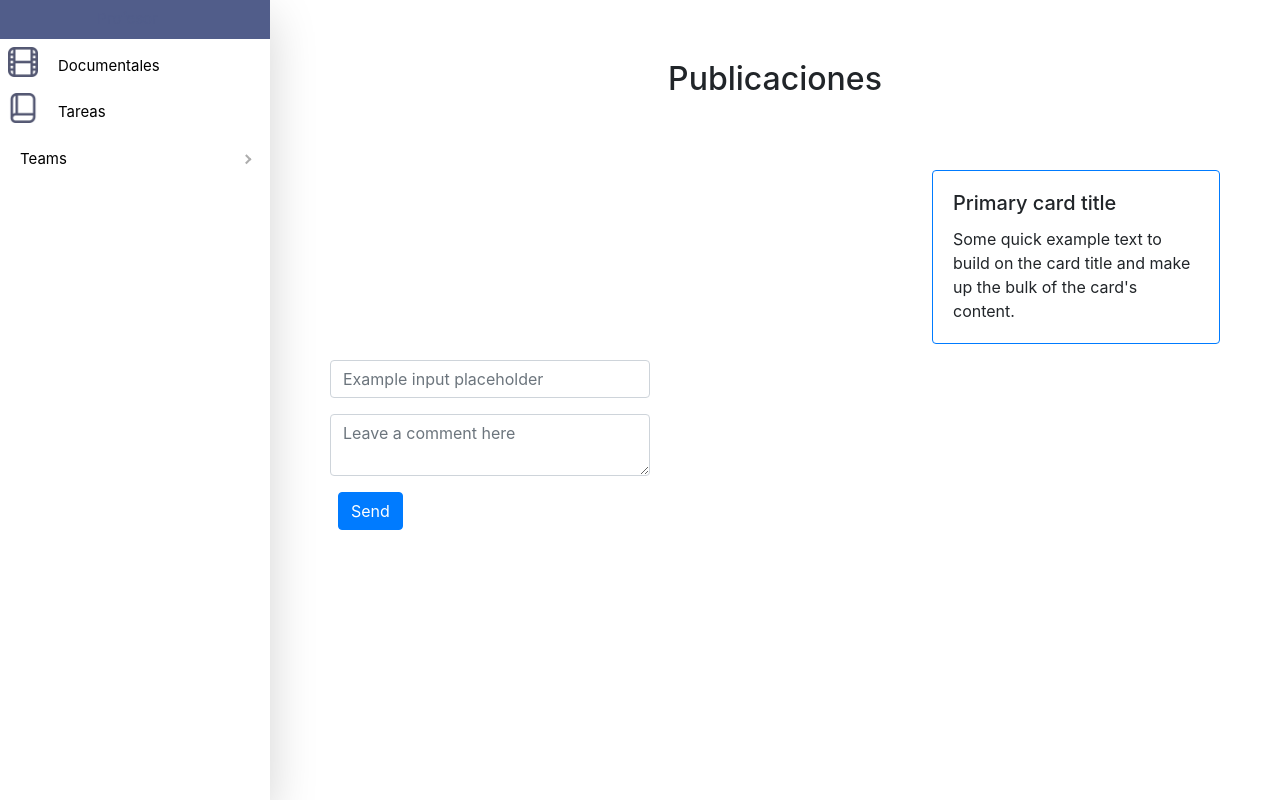
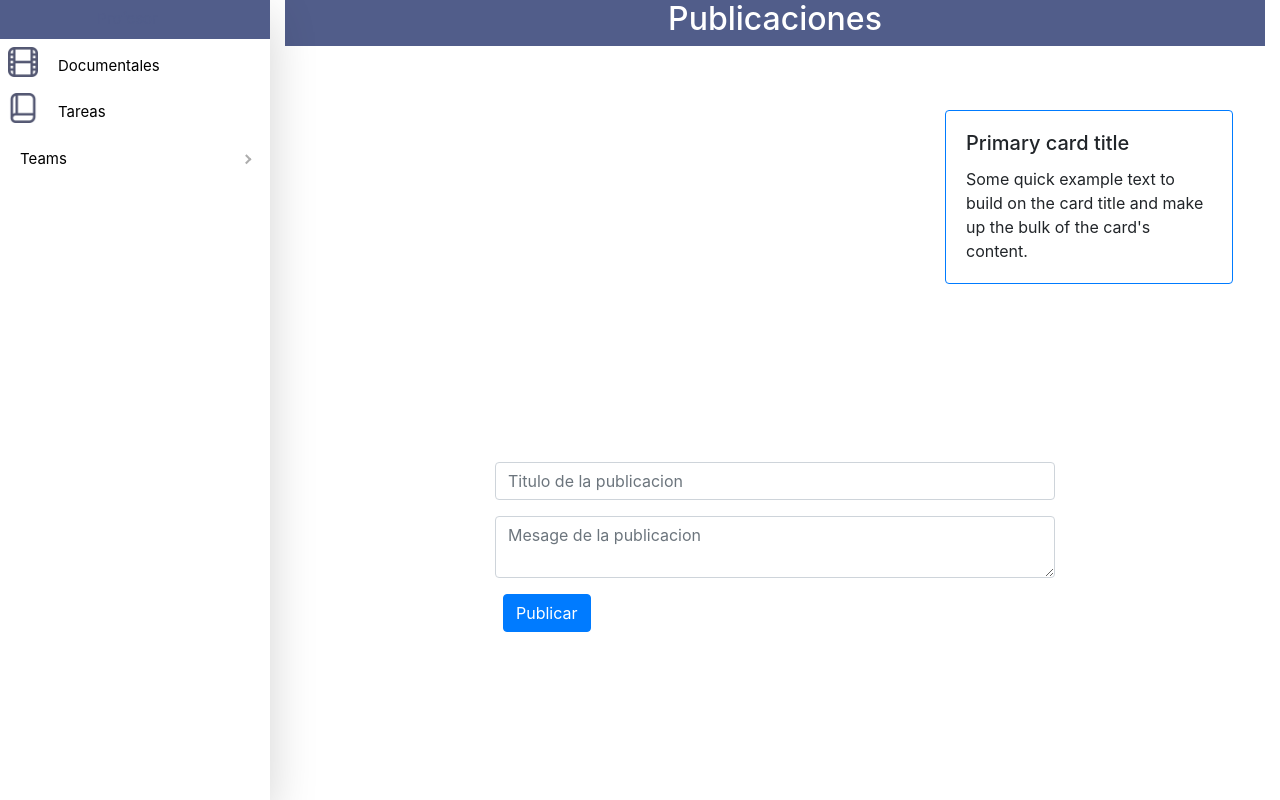
Before and after one commit to axelme28/documentales-app, a React (Create React App) app: page /publicaciones in a window 1280 px wide. Built offline with nearby package versions, Linux system fonts and the light colour scheme.

Commit message:
update: postscreen and add: vistaGaleria

```diff
--- a/src/components/Sidebar.jsx
+++ b/src/components/Sidebar.jsx
@@ -27,14 +27,18 @@ export const Sidebar = () => {
 					</MenuItem>
 					<div className='d-flex m-2'>
 						<img src={iconDoc} style={styles.img} />
-						<MenuItem>Documentales</MenuItem>
+						<MenuItem>Documentales
+							<Link to = '/videos'/>
+						</MenuItem>
 					</div>
 					<div className='d-flex m-2'>
 						<img src={iconTarea} style={styles.img} />
 						<MenuItem>Tareas</MenuItem>
 					</div>
 					<SubMenu title='Teams'>
-						<MenuItem style={{ marginTop: '10' }}>team 1</MenuItem>
+						<MenuItem style={{ marginTop: '10' }}>team 1
+						<Link to = '/publicaciones'/>
+						</MenuItem>
 						<MenuItem>team 2</MenuItem>
 					</SubMenu>
 				</Menu>
--- a/src/index.css
+++ b/src/index.css
@@ -236,7 +236,7 @@ div a.nav-item.nav-link {
 
 .appMain {
 	/* padding: 24 px; */
-	padding: 60px;;
+
 }
 
 .pro-sidebar ,.pro-sidebar-inner{
@@ -258,3 +258,8 @@ ul :hover{
 	justify-content: flex-end;
   	display: flex;
 }
+
+.posts{
+	overflow-y: scroll;
+
+}
--- a/src/views/Posts.Screen.js
+++ b/src/views/Posts.Screen.js
@@ -6,13 +6,20 @@ export const PostsScreen = () => {
 		<>
 			<div className='app'>
 				<Sidebar />
+
 				<main className='appMain container'>
-					<div>
-						<div className='d-flex justify-content-center'>
+					<div
+						className='d-flex justify-content-center'
+						style={{ backgroundColor: '#515D8A', color: 'white' }}
+					>
 						<h2>Publicaciones</h2>
 					</div>
-						{/* TODO: hacer escroll en este div */}
-						<div style={{ marginTop: '4rem'}} className='message'>
+					<div className=''>
+						<div style={{ height: '26rem' }} className='posts'>
+							<div
+								style={{ marginTop: '4rem', marginRight: '2rem' }}
+								className='message'
+							>
 								<div
 									class='card border-primary mb-3'
 									style={{ maxWidth: '18rem' }}
@@ -20,21 +27,42 @@ export const PostsScreen = () => {
 									<div class='card-body'>
 										<h5 class='card-title'>Primary card title</h5>
 										<p class='card-text'>
-										Some quick example text to build on the card title
-										and make up the bulk of the card's content.
+											Some quick example text to build on the card
+											title and make up the bulk of the card's
+											content.
 										</p>
 									</div>
 								</div>
 							</div>
-                        <div className= ''>
-                        <form class="form d-fex">
-						<div class="mb-3">
-							<input type="text" class="form-control" id="formGroupExampleInput" placeholder="Example input placeholder" style={{width:'20rem'}}/>
 						</div>
-						<div class="mb-3">
-							<textarea class="form-control" placeholder="Leave a comment here" id="floatingTextarea" style={{width:'20rem'}}/>
+						<div
+							className='d-flex align-items-center justify-content-center'
+							data-spy='scroll'
+						>
+							<form class='form d-fex'>
+								<div class='mb-3'>
+									<input
+										type='text'
+										class='form-control'
+										id='formGroupExampleInput'
+										placeholder='Titulo de la publicacion'
+										style={{ width: '35rem' }}
+									/>
 								</div>
-                            <button type="submit" className="btn btn-primary mb-2 ml-2">Send</button>
+								<div class='mb-3'>
+									<textarea
+										class='form-control'
+										placeholder='Mesage de la publicacion'
+										id='floatingTextarea'
+										style={{ width: '35rem' }}
+									/>
+								</div>
+								<button
+									type='submit'
+									className='btn btn-primary mb-2 ml-2'
+								>
+									Publicar
+								</button>
 							</form>
 						</div>
 					</div>
--- a/src/views/Vistagaleria.screen.js
+++ b/src/views/Vistagaleria.screen.js
@@ -16,6 +16,7 @@ import VideoContentYT from 'react-video-content-youtube';
 import triangulo from '../assets/imgs/caret-right (1).png';
 import { _verDocumentales } from '../api/index.api';
 import MainLayout from '../layout/MainLayout';
+import {Sidebar} from '../components/Sidebar'
 
 export const Vistagaleriascreen = () => {
 	const [documentales, setDocumentales] = useState([]);
@@ -47,7 +48,9 @@ export const Vistagaleriascreen = () => {
 
 	return (
 		<>
-
+			<div className='app '>
+				<Sidebar/>
+				<main className=' container'>
 				<section className='fondochingon d-flex justify-content-center align-items-center'>
 					<Container className=' d-flex justify-content-center align-items-center'>
 						<div className='d-flex flex-wrap'>
@@ -106,6 +109,8 @@ export const Vistagaleriascreen = () => {
 						<Button onClick={toogleView}>Cerrar</Button>
 					</ModalFooter>
 				</Modal>
+				</main>
+			</div>
 		</>
 	);
 };
```
Lines whose indentation alone changed are shown as unchanged.
